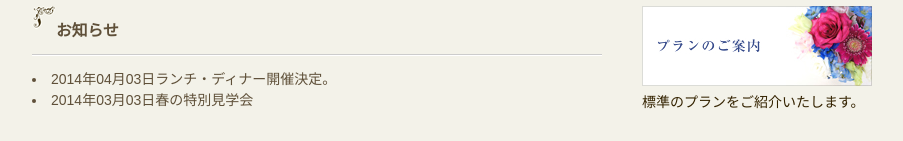
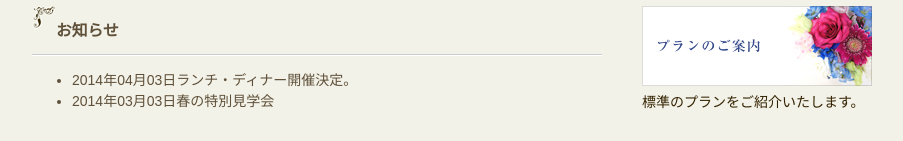
Before and after one commit to asano-k/asano-k.github.io, a plain HTML site: page index.html in a window 1280 px wide. Shown: the part 591-732 px from the top of the page, without its empty margins (188-1091 px from the left). Drawn offline with Linux system fonts and the light colour scheme.

Commit message:
4-3まで2

```diff
--- a/index.html
+++ b/index.html
@@ -29,7 +29,7 @@
       <div id="main">
         <section id="news">
           <h2>お知らせ</h2>
-          </ul>
+          <ul>
            <li><time datetime="2014-04-03">2014年04月03日</time>ランチ・ディナー開催決定。</li>
            <li><time datetime="2014-03-03">2014年03月03日</time>春の特別見学会</li>
           </ul>
```
